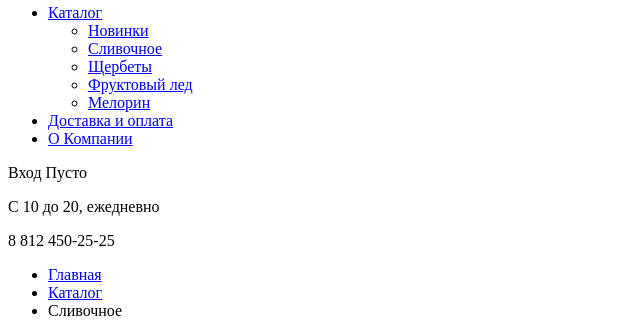
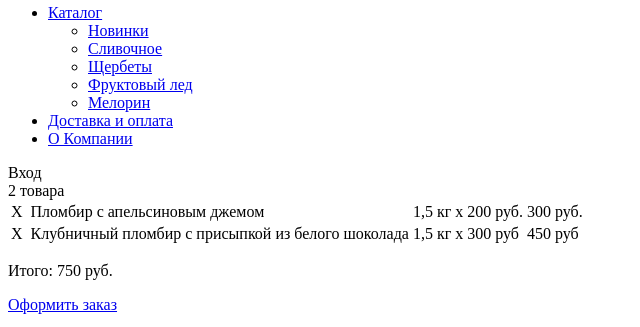
Before and after one commit to DiaZzzFF/18719-gllacy, a plain HTML site: page catalog.html in a window 1280 px wide. Shown: the part 88-415 px from the top of the page, without its empty margins (0-640 px from the left). Drawn offline with Linux system fonts and the light colour scheme.

Commit message:
Добавляет таблицу в "header" + изменяет структуру ".user-tools"

```diff
--- a/catalog.html
+++ b/catalog.html
@@ -27,9 +27,48 @@
         </ul>
 
         <div class="user-tools">
-          <span class="user-tools-search"></span>
-          <span class="user-tools-navigation">Вход</span>
-          <span class="user-tools-shopping">Пусто</span>
+          <div class="user-tools-box">
+              <span class="user-tools-search"></span>
+              <!-- Здесь будет форма -->
+          </div>
+
+          <div class="user-tools-box">
+            <span class="user-tools-navigation">Вход</span>
+            <!-- Здесь будет форма -->
+          </div>
+
+          <div class="user-tools-box">
+            <span class="user-tools-shopping">2 товара</span>
+            <div class="shopping-box">
+              <table class="shopping-table">
+                <tr class="table-item-row">
+                  <td class="table-item-delete">Х</td>
+                  <td class="table-item-img"></td>
+                  <td class="table-item-name">
+                    Пломбир с апельсиновым джемом
+                  </td>
+                  <td class="table-item-weight">1,5 кг х</td>
+                  <td class="table-item-price">200 руб.</td>
+                  <td class="table-item-multy-price">300 руб.</td>
+                </tr>
+                <tr class="table-item-row">
+                  <td class="table-item-delete">Х</td>
+                  <td class="table-item-img"></td>
+                  <td class="table-item-name">
+                    Клубничный пломбир с присыпкой
+                    из белого шоколада
+                  </td>
+                  <td class="table-item-weight">1,5 кг х</td>
+                  <td class="table-item-price">300 руб</td>
+                  <td class="table-item-multy-price">450 руб</td>
+                </tr>
+              </table>
+              <p class="shopping-total-price">
+                Итого: 750 руб.
+              </p>
+              <a class="orange-btn shopping-btn" href="#">Оформить заказ</a>
+            </div>
+          </div>
         </div>
       </nav>
 
```
Also changed, not shown: index.html (+13 -3 lines).
